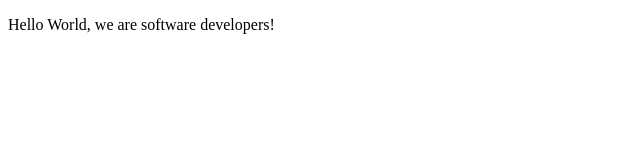
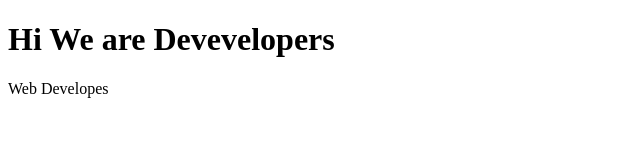
Before and after one commit to Esayas/Esayas_and_Sabrina, a plain HTML site: page index.html in a window 1280 px wide. Shown: the whole page, without its empty margins (0-640 px from the left). Drawn offline with Linux system fonts and the light colour scheme.

Commit message:
Added Welcome section

```diff
--- a/index.html
+++ b/index.html
@@ -7,21 +7,9 @@
   </head>
 
   <body>
-    <p>Hello World, we are software developers!</p>
-    <script src="https://cdn.freecodecamp.org/testable-projects-fcc/v1/bundle.js"></script>
-
-    <!--
-
-    Hello Camper!
-
-    For now, the test suite only works in Chrome!
-    Please read the README below in the JS Editor before beginning.
-    Feel free to delete this message once you have read it.
-    Good luck and Happy Coding!
-
-    - The freeCodeCamp Team
-
-    -->
-    <script src="js/index.js"></script>
+    <div id="welcome-section">
+      <h1>Hi We are Devevelopers</h1>
+      <p>Web Developes</p>
+    </div>
   </body>
 </html>
```
